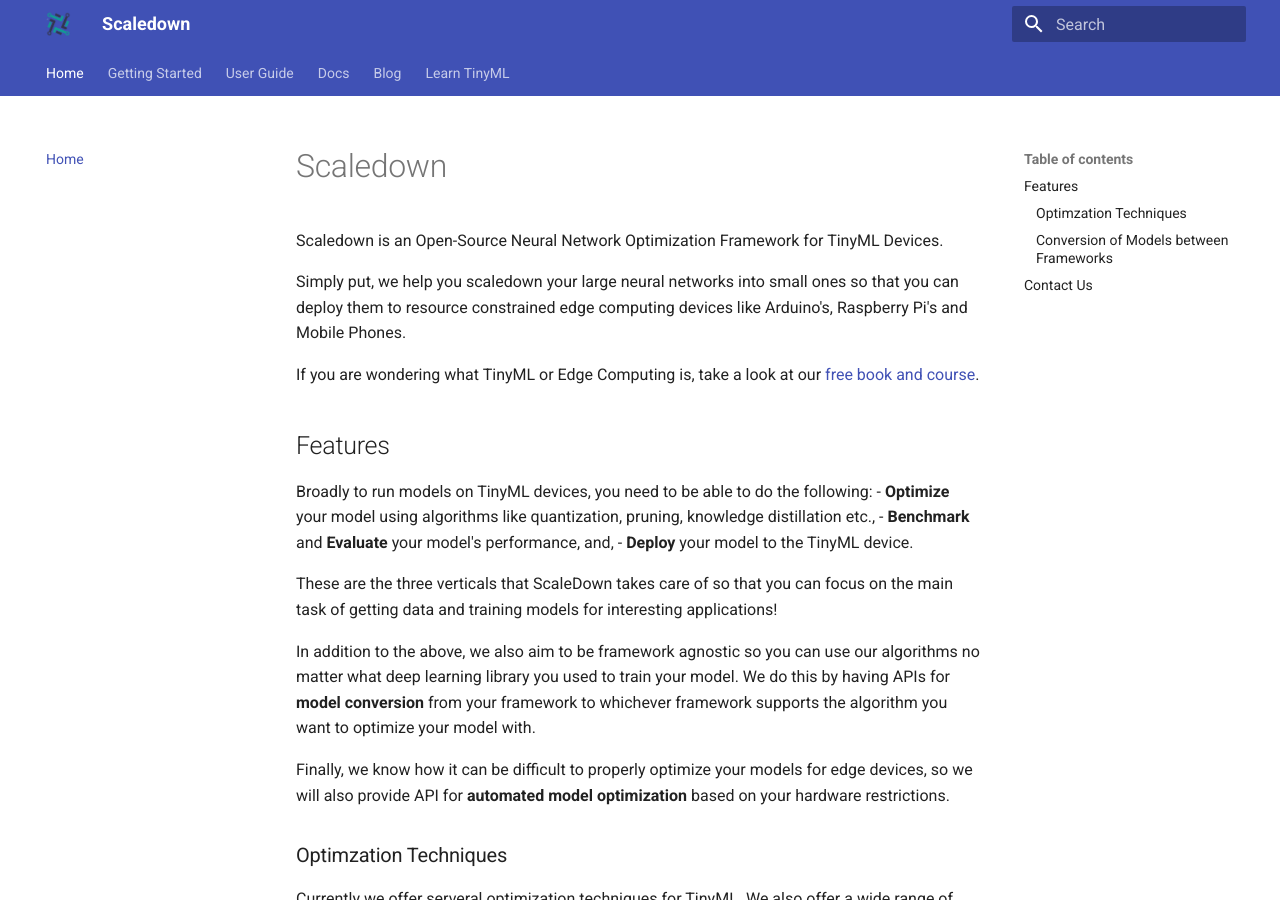
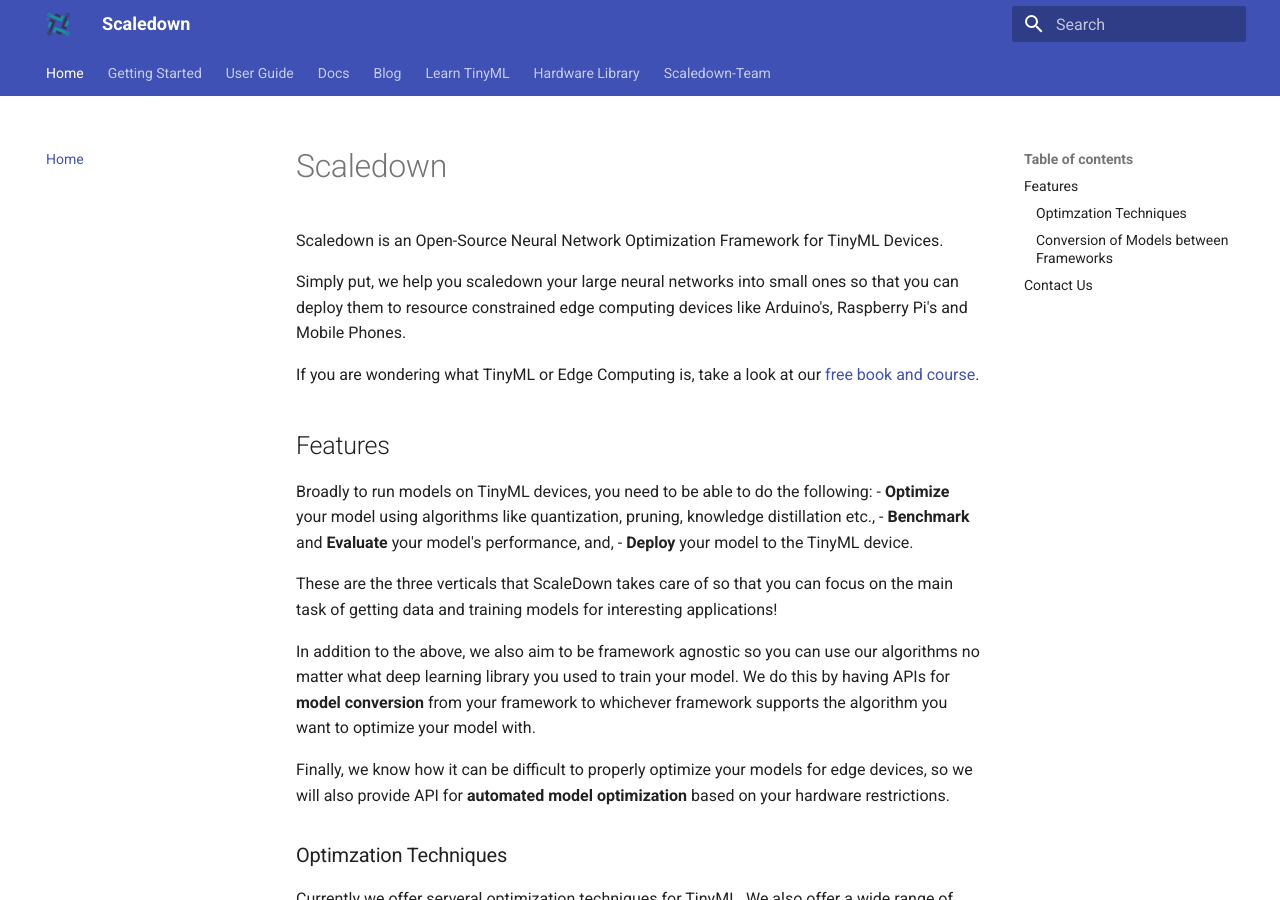
Before and after one commit to scaledown-team/scaledown-team.github.io, an MkDocs documentation site: the page built from docs/index.md, in a window 1280 px wide and 900 px high. Built offline with MkDocs 1.6.1 and Material for MkDocs 9.7.7, drawn with Linux system fonts in a browser that asks for light colours.

Commit message:
Update mkdocs.yml

```diff
--- a/mkdocs.yml
+++ b/mkdocs.yml
@@ -25,6 +25,8 @@
       - api/magnitude_pruning.md
   - 'Blog': https://scaledown-team.github.io/blog
   - 'Learn TinyML': learn.md
+  - 'Hardware Library': hardware_library.md
+  - 'Scaledown-Team': team.md
 
 extra:
   analytics:
```
